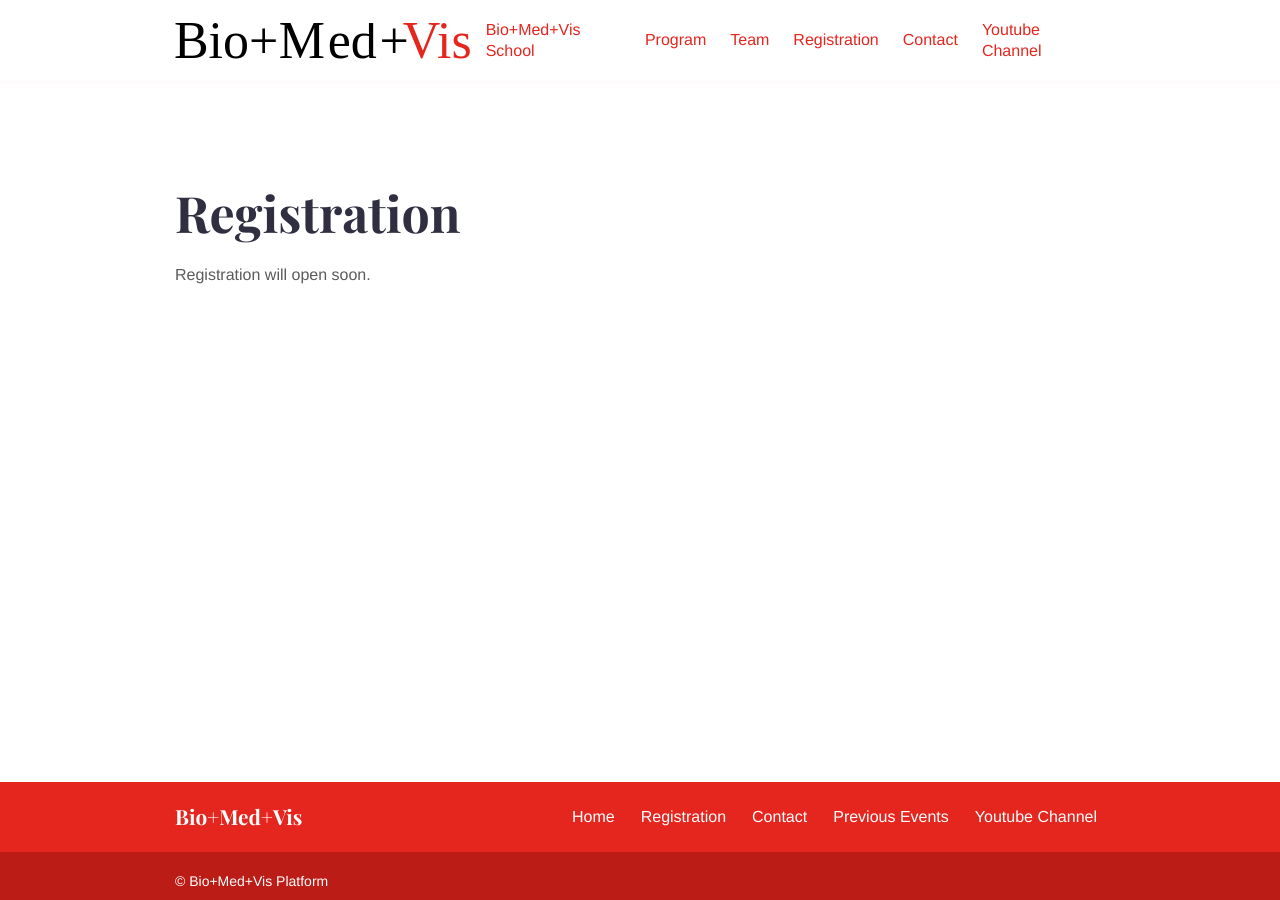
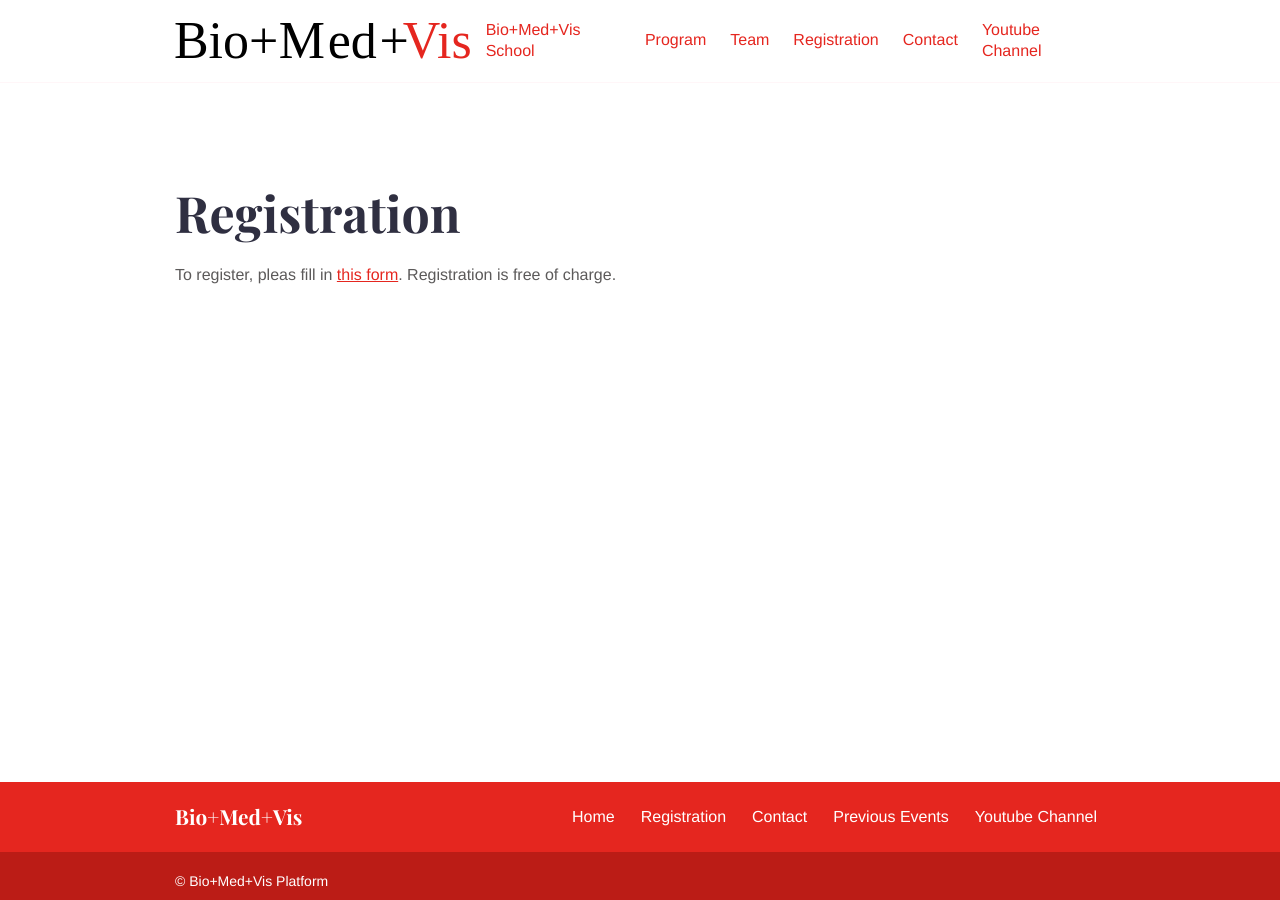
Before and after one commit to biomedvis/2025, a Jekyll site: the page built from _announcements/registration.md, in a window 1280 px wide. Built offline with Jekyll 4.4.1, drawn with Linux system fonts in a browser that asks for light colours.

Commit message:
registration

```diff
--- a/_announcements/registration.md
+++ b/_announcements/registration.md
@@ -5,7 +5,8 @@ featured: true
 school: true
 weight: 1
 layout: announcement
-description: Registration will open soon.
+description: Find the registration info here.
 ---
 
-Registration will open soon.
+To register, pleas fill in <a href="https://forms.gle/SR6hxCMRKNr2Vy1D7/">this form</a>.
+Registration is free of charge.
--- a/_data/menus.yml
+++ b/_data/menus.yml
@@ -9,7 +9,7 @@ main:
     url: "/team/"
     weight: 3
   - name: "Registration"
-    url: ""
+    url: "https://forms.gle/SR6hxCMRKNr2Vy1D7"
     weight: 4
   - name: "Contact"
     url: "/contact/"
@@ -23,7 +23,7 @@ footer:
     url: "/"
     weight: 1
   - name: "Registration"
-    url: ""
+    url: "https://forms.gle/SR6hxCMRKNr2Vy1D7"
     weight: 2
   - name: "Contact"
     url: "/contact/"
```
